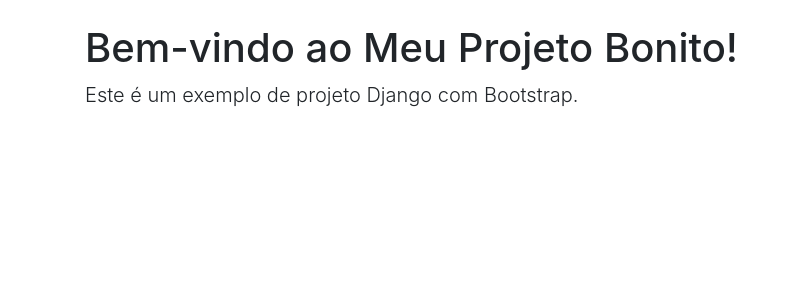
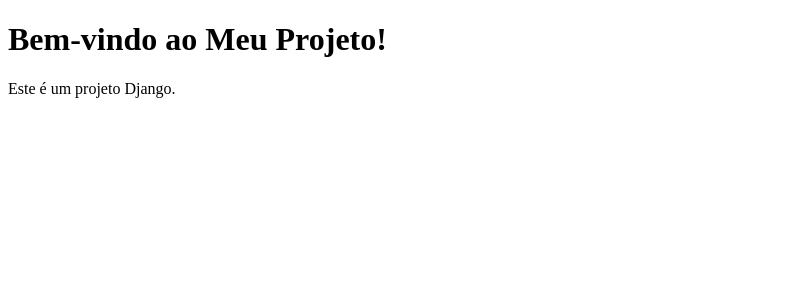
Before and after one commit to diegolohan14/diego_django, a Django app: page / in a window 1280 px wide. Shown: the top 300 px of the page, without its empty margins (0-790 px from the left). Run offline with Django 5.2, Linux system fonts and the light colour scheme; some libraries are stand-ins or nearby versions.

Commit message:
Começando o Projeto

```diff
--- a/APP/templates/APP/index.html
+++ b/APP/templates/APP/index.html
@@ -4,14 +4,11 @@
     <meta charset="UTF-8">
     <meta name="viewport" content="width=device-width, initial-scale=1.0">
     <title>Página Inicial</title>
-    {% load bootstrap4 %}
-    {% bootstrap_css %}
-    {% bootstrap_javascript jquery='full' %}
 </head>
 <body>
     <div class="container">
-        <h1 class="mt-4">Bem-vindo ao Meu Projeto Bonito!</h1>
-        <p class="lead">Este é um exemplo de projeto Django com Bootstrap.</p>
+        <h1 class="mt-4">Bem-vindo ao Meu Projeto!</h1>
+        <p class="lead">Este é um projeto Django.</p>
     </div>
 </body>
 </html>
--- a/diego_django/settings.py
+++ b/diego_django/settings.py
@@ -38,8 +38,6 @@
     'django.contrib.messages',
     'django.contrib.staticfiles',
     'APP',
-    'bootstrap4',
-
 ]
 
 MIDDLEWARE = [
```
Also changed, not shown: APP/forms.py (deleted, +0 -7 lines).
